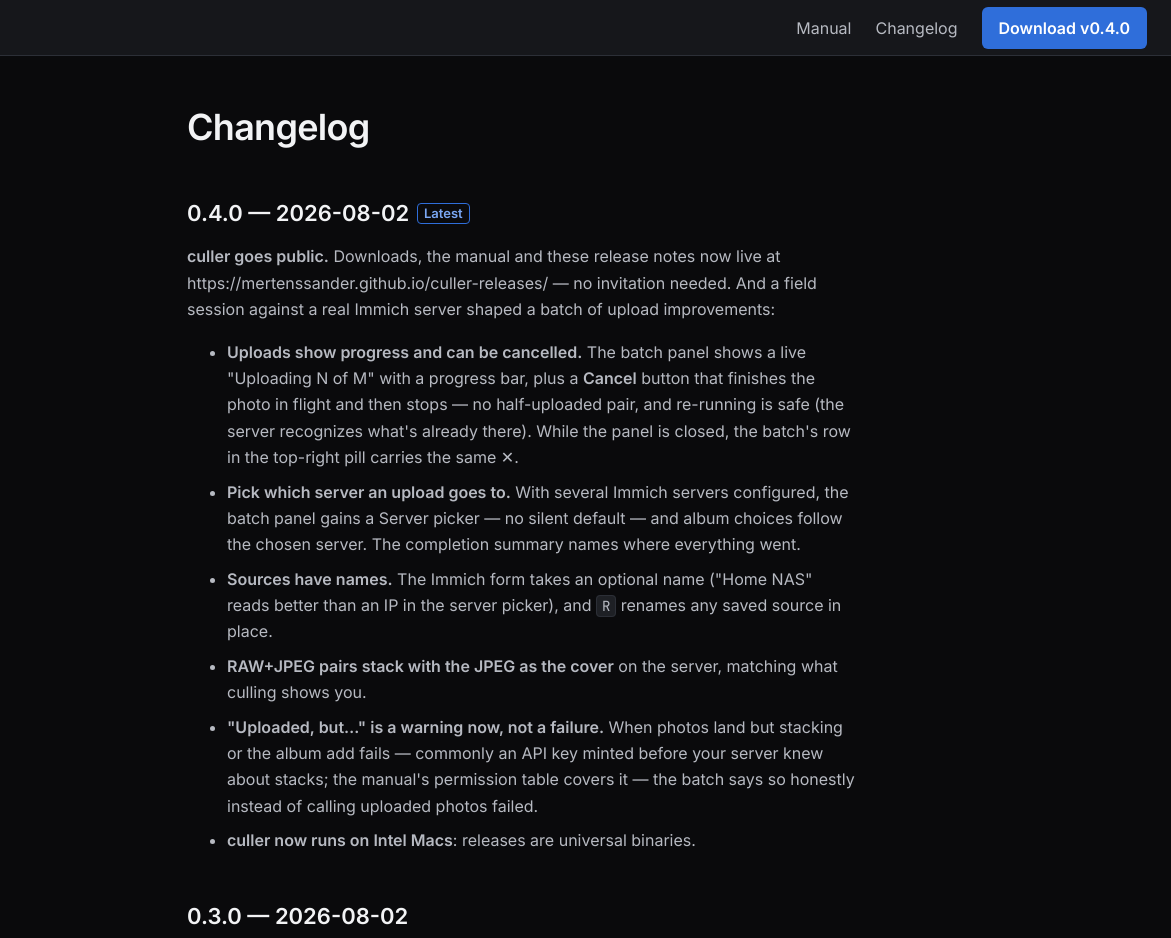
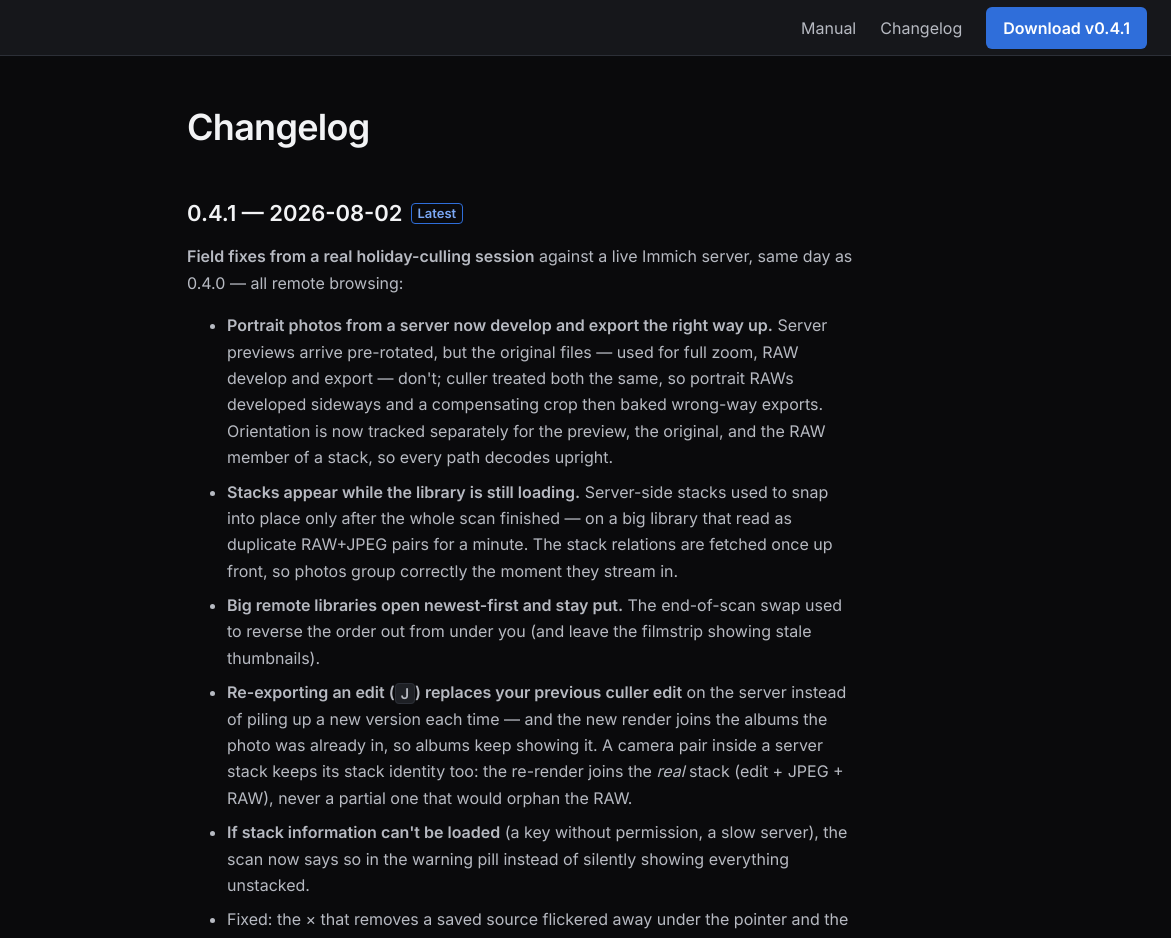
Before and after one commit to mertenssander/culler-releases, a plain HTML site: page changelog/index.html in a window 1280 px wide. Shown: the top 938 px of the page, 109-1280 px from the left. Drawn offline with Linux system fonts and the light colour scheme.

Commit message:
site: v0.4.1

```diff
--- a/changelog/index.html
+++ b/changelog/index.html
@@ -22,14 +22,14 @@
   <nav class="nav-links">
     <a href="https://mertenssander.github.io/culler-releases/manual/">Manual</a>
     <a href="https://mertenssander.github.io/culler-releases/changelog/">Changelog</a>
-    <a class="btn btn--accent" href="https://mertenssander.github.io/culler-releases/#download">Download v0.4.0</a>
+    <a class="btn btn--accent" href="https://mertenssander.github.io/culler-releases/#download">Download v0.4.1</a>
   </nav>
   <details class="nav-menu">
     <summary aria-label="Menu">Menu</summary>
     <div class="nav-menu-panel">
       <a href="https://mertenssander.github.io/culler-releases/manual/">Manual</a>
       <a href="https://mertenssander.github.io/culler-releases/changelog/">Changelog</a>
-      <a href="https://mertenssander.github.io/culler-releases/#download">Download v0.4.0</a>
+      <a href="https://mertenssander.github.io/culler-releases/#download">Download v0.4.1</a>
     </div>
   </details>
 </header>
@@ -38,7 +38,38 @@
 <div class="docs docs--index">
   <article class="prose changelog">
     <h1>Changelog</h1>
-    <h2 id="0-4-0-2026-08-02">0.4.0 — 2026-08-02</h2>
+    <h2 id="0-4-1-2026-08-02">0.4.1 — 2026-08-02</h2>
+<p><strong>Field fixes from a real holiday-culling session</strong> against a live
+Immich server, same day as 0.4.0 — all remote browsing:</p>
+<ul>
+<li><strong>Portrait photos from a server now develop and export the right way
+up.</strong> Server previews arrive pre-rotated, but the original files —
+used for full zoom, RAW develop and export — don't; culler treated
+both the same, so portrait RAWs developed sideways and a
+compensating crop then baked wrong-way exports. Orientation is now
+tracked separately for the preview, the original, and the RAW member
+of a stack, so every path decodes upright.</li>
+<li><strong>Stacks appear while the library is still loading.</strong> Server-side
+stacks used to snap into place only after the whole scan finished —
+on a big library that read as duplicate RAW+JPEG pairs for a minute.
+The stack relations are fetched once up front, so photos group
+correctly the moment they stream in.</li>
+<li><strong>Big remote libraries open newest-first and stay put.</strong> The
+end-of-scan swap used to reverse the order out from under you (and
+leave the filmstrip showing stale thumbnails).</li>
+<li><strong>Re-exporting an edit (<code>J</code>) replaces your previous culler edit</strong> on
+the server instead of piling up a new version each time — and the
+new render joins the albums the photo was already in, so albums keep
+showing it. A camera pair inside a server stack keeps its stack
+identity too: the re-render joins the <em>real</em> stack (edit + JPEG +
+RAW), never a partial one that would orphan the RAW.</li>
+<li><strong>If stack information can't be loaded</strong> (a key without permission, a
+slow server), the scan now says so in the warning pill instead of
+silently showing everything unstacked.</li>
+<li>Fixed: the × that removes a saved source flickered away under the
+pointer and the click opened the source instead.</li>
+</ul>
+<h2 id="0-4-0-2026-08-02">0.4.0 — 2026-08-02</h2>
 <p><strong>culler goes public.</strong> Downloads, the manual and these release notes
 now live at https://mertenssander.github.io/culler-releases/ — no
 invitation needed. And a field session against a real Immich server
@@ -160,7 +191,7 @@ copy/move/trash/upload.</li>
 
 </main>
 <footer class="footer">
-  <span>© Sander Mertens · culler v0.4.0</span>
+  <span>© Sander Mertens · culler v0.4.1</span>
   <a href="https://github.com/mertenssander/culler-releases/releases">All releases</a>
   <a href="https://mertenssander.github.io/culler-releases/manual/">Manual</a>
 </footer>
```
Also changed, not shown: 404.html (+3 -3 lines), index.html (+6 -6 lines), latest.json (+8 -8 lines), manual/batch-and-export/index.html (+8 -4 lines), manual/crop/index.html (+3 -3 lines), manual/culling/index.html (+3 -3 lines), manual/develop/index.html (+3 -3 lines), manual/getting-started/index.html (+3 -3 lines), manual/index.html (+3 -3 lines), manual/reference/index.html (+3 -3 lines), manual/sources/index.html (+11 -6 lines), manual/viewing/index.html (+3 -3 lines).
